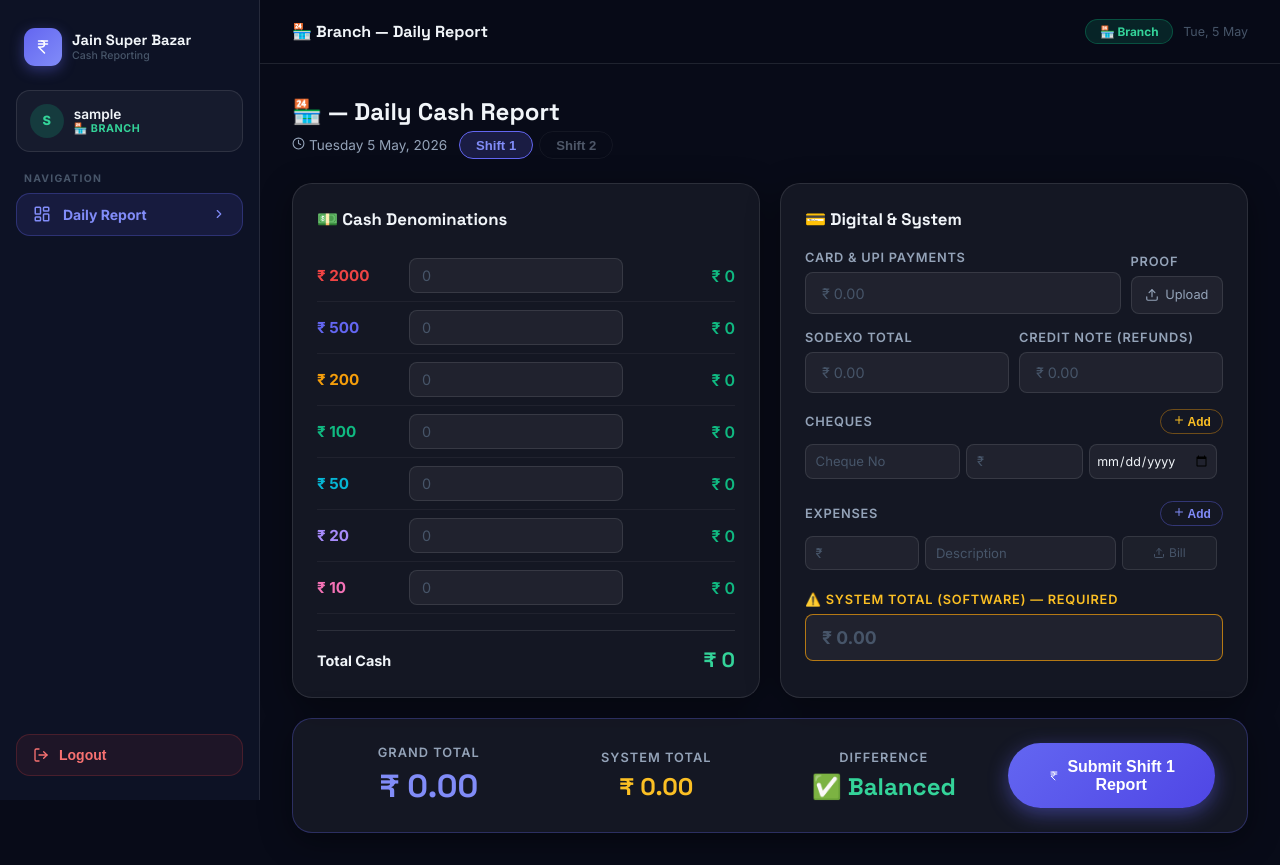
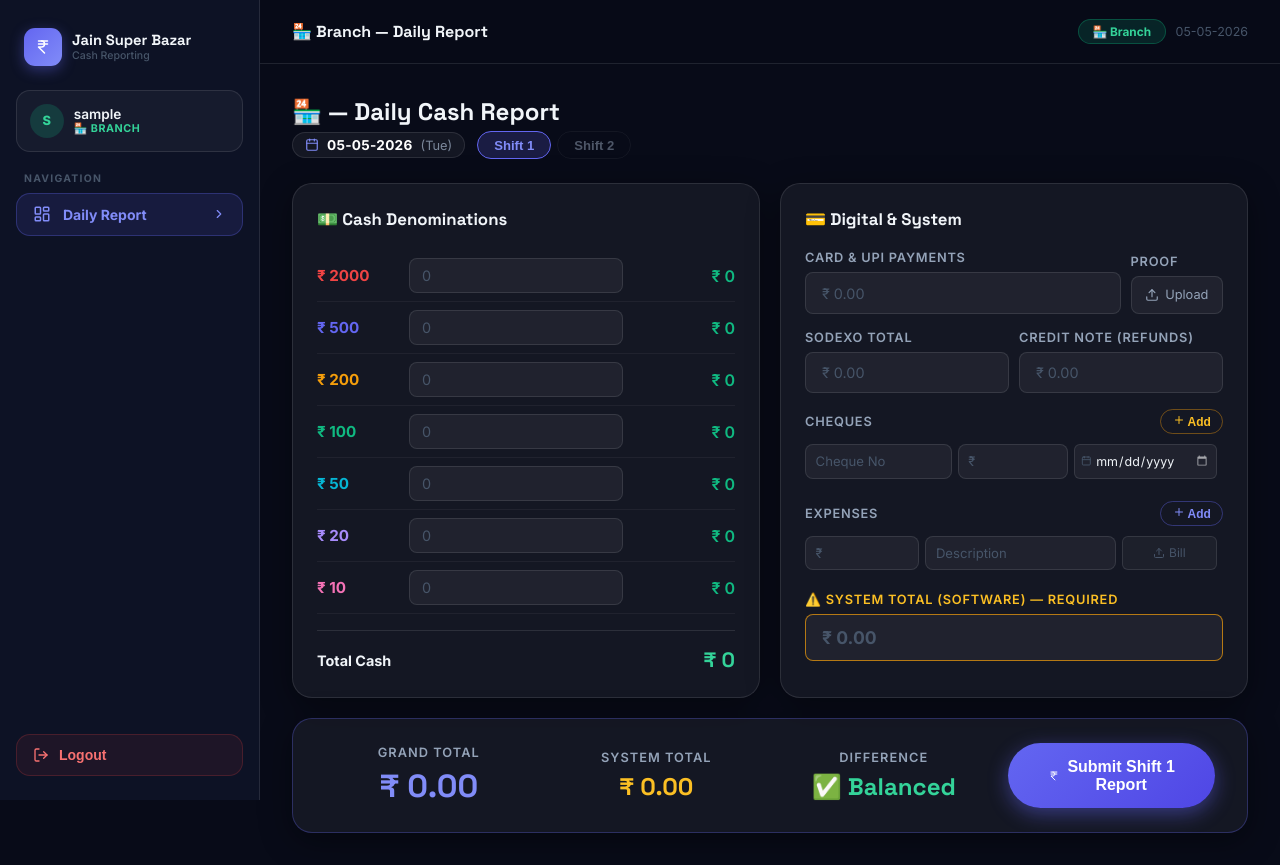
Before and after one commit to Sanket2702-nova/Jain-Super-Bazar, a React (Vite) app in the folder frontend/: page /branch in a window 1280 px wide. Built offline with nearby package versions, Linux system fonts and the light colour scheme; no server answers; sample sign-in values are in the browser's storage.

Commit message:
Enhance reporting with date range filtering, dd-mm-yyyy formatting, and UI fixes

```diff
--- a/frontend/src/components/AppShell.jsx
+++ b/frontend/src/components/AppShell.jsx
@@ -218,7 +218,7 @@ export default function AppShell({ children, user }) {
               {isAdmin ? '👑 Admin' : '🏪 Branch'}
             </span>
             <span style={{ color: 'var(--text-muted)', fontSize: '0.78rem' }}>
-              {new Date().toLocaleDateString('en-IN', { weekday: 'short', day: 'numeric', month: 'short' })}
+              {new Date().toLocaleDateString('en-IN', { day: '2-digit', month: '2-digit', year: 'numeric' }).replace(/\//g, '-')}
             </span>
           </div>
         </header>
--- a/frontend/src/index.css
+++ b/frontend/src/index.css
@@ -196,6 +196,17 @@ body {
   letter-spacing: 0.06em;
   text-transform: uppercase;
   margin-bottom: 0.45rem;
+}
+
+/* ─── Custom Date Input ─── */
+input[type="date"]::-webkit-calendar-picker-indicator {
+  filter: invert(1);
+  cursor: pointer;
+  opacity: 0.6;
+  transition: opacity 0.2s;
+}
+input[type="date"]::-webkit-calendar-picker-indicator:hover {
+  opacity: 1;
 }
 
 /* ─── Table ─── */
--- a/frontend/src/pages/AdminDashboard.jsx
+++ b/frontend/src/pages/AdminDashboard.jsx
@@ -20,6 +20,12 @@ const getTodayIST = () => {
   return ist.toISOString().split('T')[0];
 };
 
+const formatDate = (dateStr) => {
+  if (!dateStr) return "";
+  const [y, m, d] = dateStr.split("-");
+  return `${d}-${m}-${y}`;
+};
+
 export default function AdminDashboard() {
   const [searchParams] = useSearchParams();
   const tab = searchParams.get('tab') || 'dashboard';
@@ -29,7 +35,8 @@ export default function AdminDashboard() {
   const [allBranches, setAllBranches] = useState([]);
   const [branchNames, setBranchNames] = useState([]);
   const [loading, setLoading] = useState(true);
-  const [dateFilter, setDateFilter] = useState(getTodayIST()); // DEFAULT TO TODAY
+  const [dateFilter, setDateFilter] = useState(getTodayIST()); // START DATE
+  const [endDateFilter, setEndDateFilter] = useState(getTodayIST()); // END DATE
   const [branchFilter, setBranchFilter] = useState('');
   const [printMode, setPrintMode] = useState('report');
 
@@ -42,7 +49,7 @@ export default function AdminDashboard() {
 
   useEffect(() => {
     fetchReports();
-  }, [dateFilter, branchFilter]);
+  }, [dateFilter, endDateFilter, branchFilter]);
 
   useEffect(() => {
     if (tab === 'users') {
@@ -55,7 +62,11 @@ export default function AdminDashboard() {
     setLoading(true);
     try {
       let url = `${API}/reports?`;
-      if (dateFilter) url += `date=${dateFilter}&`;
+      if (dateFilter && endDateFilter) {
+        url += `start_date=${dateFilter}&end_date=${endDateFilter}&`;
+      } else if (dateFilter) {
+        url += `date=${dateFilter}&`;
+      }
       const res = await axios.get(url, { headers: auth() });
       const data = Array.isArray(res.data) ? res.data : [];
       let filteredData = data;
@@ -224,7 +235,7 @@ export default function AdminDashboard() {
               {printMode === 'report' ? (
                 reports.map((r, i) => (
                   <tr key={i}>
-                    <td>{r.report_date}</td><td>{r.branch_name}</td><td style={{ textAlign: 'center' }}>S{r.shift}</td>
+                    <td>{formatDate(r.report_date)}</td><td>{r.branch_name}</td><td style={{ textAlign: 'center' }}>S{r.shift}</td>
                     <td>{fmt(r.total_cash)}</td><td>{fmt(r.card_upi_total)}</td><td>{fmt(r.credit_note_total)}</td><td>{fmt(r.sodexo_total)}</td><td>{fmt(r.cheque_total)}</td>
                     <td style={{ color: '#ef4444' }}>{fmt(r.expense)}</td>
                     <td>{fmt(r.system_total)}</td>
@@ -236,7 +247,7 @@ export default function AdminDashboard() {
               ) : printMode === 'expense' ? (
 
                 allExps.map((e, i) => (
-                  <tr key={i}><td>{e.date}</td><td>{e.branch}</td><td>{e.desc}</td><td style={{ textAlign: 'right' }}>{fmt(e.amount)}</td></tr>
+                  <tr key={i}><td>{formatDate(e.date)}</td><td>{e.branch}</td><td>{e.desc}</td><td style={{ textAlign: 'right' }}>{fmt(e.amount)}</td></tr>
                 ))
               ) : (
                 sortedDenoms.map((d, i) => (
@@ -282,15 +293,47 @@ export default function AdminDashboard() {
       <div className="glass-card no-print" style={{ marginBottom: '1.5rem', padding: '1rem' }}>
         <div style={{ display: 'flex', gap: 12, flexWrap: 'wrap', alignItems: 'center', justifyContent: 'space-between' }}>
           <div style={{ display: 'flex', gap: 12, alignItems: 'center' }}>
-            <div style={{ display: 'flex', alignItems: 'center', gap: 8 }}>
-              <Calendar size={15} style={{ color: 'var(--text-muted)' }} />
-              <input type="date" value={dateFilter} onChange={e => setDateFilter(e.target.value)} style={{ background: 'rgba(255,255,255,0.05)', border: '1px solid var(--glass-border)', borderRadius: 8, padding: '0.45rem', color: 'white' }} />
+            {/* From Date */}
+            <div
+              onClick={(e) => { const input = e.currentTarget.querySelector('input'); if(input && input.showPicker) input.showPicker(); }}
+              style={{ display: 'flex', alignItems: 'center', gap: 8, background: 'rgba(255,255,255,0.05)', padding: '4px 12px', borderRadius: 20, border: '1px solid var(--glass-border)', position: 'relative', cursor: 'pointer' }}
+            >
+              <span style={{ fontSize: '0.75rem', color: 'var(--text-muted)', fontWeight: 700 }}>FROM</span>
+              <Calendar size={14} style={{ color: 'var(--primary-light)' }} />
+              <span style={{ fontSize: '0.85rem', fontWeight: 700, color: 'white', letterSpacing: '0.02em' }}>
+                {formatDate(dateFilter)}
+              </span>
+              <input
+                type="date"
+                value={dateFilter}
+                onChange={e => setDateFilter(e.target.value)}
+                style={{ position: 'absolute', opacity: 0, width: 0, height: 0, pointerEvents: 'none' }}
+              />
             </div>
+
+            {/* To Date */}
+            <div
+              onClick={(e) => { const input = e.currentTarget.querySelector('input'); if(input && input.showPicker) input.showPicker(); }}
+              style={{ display: 'flex', alignItems: 'center', gap: 8, background: 'rgba(255,255,255,0.05)', padding: '4px 12px', borderRadius: 20, border: '1px solid var(--glass-border)', position: 'relative', cursor: 'pointer' }}
+            >
+              <span style={{ fontSize: '0.75rem', color: 'var(--text-muted)', fontWeight: 700 }}>TO</span>
+              <Calendar size={14} style={{ color: 'var(--primary-light)' }} />
+              <span style={{ fontSize: '0.85rem', fontWeight: 700, color: 'white', letterSpacing: '0.02em' }}>
+                {formatDate(endDateFilter)}
+              </span>
+              <input
+                type="date"
+                value={endDateFilter}
+                onChange={e => setEndDateFilter(e.target.value)}
+                style={{ position: 'absolute', opacity: 0, width: 0, height: 0, pointerEvents: 'none' }}
+              />
+            </div>
+
             <div style={{ display: 'flex', gap: 6 }}>
               {['', ...branchNames].map(b => (
                 <button key={b || 'all'} onClick={() => setBranchFilter(b)} className={branchFilter === b ? 'btn-primary' : 'btn-ghost'} style={{ padding: '0.3rem 0.8rem', fontSize: '0.75rem' }}>{b || 'All'}</button>
               ))}
-              <button onClick={() => setDateFilter('')} className="btn-ghost" style={{ padding: '0.3rem 0.8rem', fontSize: '0.75rem' }}>Clear Date</button>
+              <button onClick={() => { setDateFilter(''); setEndDateFilter(''); }} className="btn-ghost" style={{ padding: '0.3rem 0.8rem', fontSize: '0.75rem' }}>Clear Dates</button>
             </div>
           </div>
           <button onClick={() => handlePrint('report')} className="btn-primary" style={{ padding: '0.5rem 1rem', fontSize: '0.85rem' }}><Printer size={15} style={{ marginRight: 6 }} /> Print Summary</button>
--- a/frontend/src/pages/BranchDashboard.jsx
+++ b/frontend/src/pages/BranchDashboard.jsx
@@ -1,7 +1,7 @@
 import React, { useState, useEffect } from 'react';
 import axios from 'axios';
 import { motion, AnimatePresence } from 'framer-motion';
-import { Plus, X, Upload, CheckCircle, AlertCircle, Clock, IndianRupee } from 'lucide-react';
+import { Plus, X, Upload, CheckCircle, AlertCircle, Clock, IndianRupee, Calendar } from 'lucide-react';
 
 const API = '/api';
 const headers = () => ({ Authorization: `Bearer ${localStorage.getItem('token')}` });
@@ -15,9 +15,15 @@ const IST_DATE = () => {
   return ist.toISOString().split('T')[0];
 };
 
+const formatDate = (dateStr) => {
+  if (!dateStr) return "";
+  const [y, m, d] = dateStr.split("-");
+  return `${d}-${m}-${y}`;
+};
+
 export default function BranchDashboard() {
   const user = JSON.parse(localStorage.getItem('user') || '{}');
-  const [date] = useState(IST_DATE);
+  const [date, setDate] = useState(IST_DATE());
   const [shift, setShift] = useState(1);
   const [submittedShifts, setSubmittedShifts] = useState([]);
   const [isLocked, setIsLocked] = useState(false);
@@ -77,7 +83,7 @@ export default function BranchDashboard() {
   const downloadTxt = async () => {
     const lines = [
       '     JAIN SUPER BAZAR',`     DAILY CASH REPORT`,`========================================`,
-      `Branch   : ${user.branch_name}`,`Date     : ${date} (Shift ${shift})`,
+      `Branch   : ${user.branch_name}`,`Date     : ${formatDate(date)} (Shift ${shift})`,
       `----------------------------------------`,`CASH DENOMINATIONS`,
       ...denoms.filter(d=>d.quantity>0).map(d=>`  ₹${d.denomination} x ${d.quantity} = ₹${d.total}`),
       `  Total Cash         : ₹ ${totalCash.toFixed(2)}`,`----------------------------------------`,
@@ -100,7 +106,7 @@ export default function BranchDashboard() {
       `Submitted at: ${new Date().toLocaleString()}`,
     ];
     const content = lines.join('\n');
-    const fname = `${(user.branch_name||'branch').toLowerCase().replace(/\s+/g,'_')}_s${shift}_${date}.txt`;
+    const fname = `${(user.branch_name||'branch').toLowerCase().replace(/\s+/g,'_')}_s${shift}_${formatDate(date)}.txt`;
     if ('showSaveFilePicker' in window) {
       try {
         const h = await window.showSaveFilePicker({ suggestedName:fname, types:[{description:'Text',accept:{'text/plain':['.txt']}}] });
@@ -171,10 +177,24 @@ export default function BranchDashboard() {
           🏪 {user.branch_name} — Daily Cash Report
         </h1>
         <div style={{ display:'flex', alignItems:'center', gap:12, flexWrap:'wrap' }}>
-          <span style={{ color:'var(--text-secondary)', fontSize:'0.85rem' }}>
-            <Clock size={13} style={{display:'inline',marginRight:4}}/>
-            {new Date(date+'T00:00:00').toLocaleDateString('en-IN',{weekday:'long',day:'numeric',month:'long',year:'numeric'})}
-          </span>
+          <div
+            onClick={(e) => { const input = e.currentTarget.querySelector('input'); if(input && input.showPicker) input.showPicker(); }}
+            style={{ display:'flex', alignItems:'center', gap:8, background:'rgba(255,255,255,0.05)', padding:'4px 12px', borderRadius:20, border:'1px solid var(--glass-border)', cursor:'pointer', position:'relative' }}
+          >
+            <Calendar size={14} style={{ color:'var(--primary-light)' }}/>
+            <span style={{ fontSize:'0.85rem', fontWeight:700, color:'white', letterSpacing:'0.02em' }}>
+              {formatDate(date)}
+            </span>
+            <input
+              type="date"
+              value={date}
+              onChange={(e) => { setDate(e.target.value); setShift(1); setMessage(null); }}
+              style={{ position:'absolute', opacity:0, width:0, height:0, pointerEvents:'none' }}
+            />
+            <span style={{ color:'var(--text-secondary)', fontSize:'0.8rem', opacity:0.8 }}>
+              ({new Date(date+'T00:00:00').toLocaleDateString('en-IN',{weekday:'short'})})
+            </span>
+          </div>
           {/* Shift selector */}
           <div style={{ display:'flex', gap:6 }}>
             {[1,2].map(s => (
@@ -313,8 +333,11 @@ export default function BranchDashboard() {
                       value={c.cheque_no} onChange={e=>{const n=[...cheques];n[i].cheque_no=e.target.value;setCheques(n);}} />
                     <input type="number" step="0.01" className="form-input" placeholder="₹" style={{padding:'0.5rem 0.6rem',fontSize:'0.82rem'}}
                       value={c.amount} onWheel={e=>e.target.blur()} onChange={e=>{const n=[...cheques];n[i].amount=e.target.value;setCheques(n);}} />
-                    <input type="date" className="form-input" style={{padding:'0.5rem 0.4rem',fontSize:'0.78rem'}}
-                      value={c.cheque_date} onChange={e=>{const n=[...cheques];n[i].cheque_date=e.target.value;setCheques(n);}} />
+                    <div style={{ display:'flex', alignItems:'center', gap:4, background:'rgba(255,255,255,0.05)', border:'1px solid var(--glass-border)', borderRadius:6, padding:'0 6px' }}>
+                      <Calendar size={12} style={{ color:'var(--text-muted)' }} />
+                      <input type="date" className="form-input" style={{ background:'none', border:'none', padding:'0.5rem 0', fontSize:'0.78rem', width:'100%' }}
+                        value={c.cheque_date} onChange={e=>{const n=[...cheques];n[i].cheque_date=e.target.value;setCheques(n);}} />
+                    </div>
                     {cheques.length>1 && (
                       <button type="button" onClick={()=>setCheques(p=>p.filter((_,j)=>j!==i))}
                         style={{background:'rgba(239,68,68,0.1)',border:'1px solid rgba(239,68,68,0.3)',borderRadius:6,color:'#f87171',cursor:'pointer',padding:'0 8px'}}>
--- a/frontend/src/pages/Login.jsx
+++ b/frontend/src/pages/Login.jsx
@@ -100,7 +100,7 @@ export default function Login() {
               )}
             </AnimatePresence>
 
-            <form onSubmit={handleSubmit}>
+            <form onSubmit={handleSubmit} autoComplete="off">
               {/* Username */}
               <div style={{ marginBottom:'1.25rem' }}>
                 <label className="form-label">Username</label>
@@ -118,7 +118,7 @@ export default function Login() {
                     placeholder="Enter username"
                     value={username}
                     onChange={e => setUsername(e.target.value)}
-                    autoComplete="username"
+                    autoComplete="one-time-code"
                     autoFocus
                     required
                   />
@@ -143,7 +143,7 @@ export default function Login() {
                     placeholder="••••••••"
                     value={password}
                     onChange={e => setPassword(e.target.value)}
-                    autoComplete="current-password"
+                    autoComplete="new-password"
                     required
                   />
 
```
Also changed, not shown: 1 other file (tests, documents, lock files or other folders).
